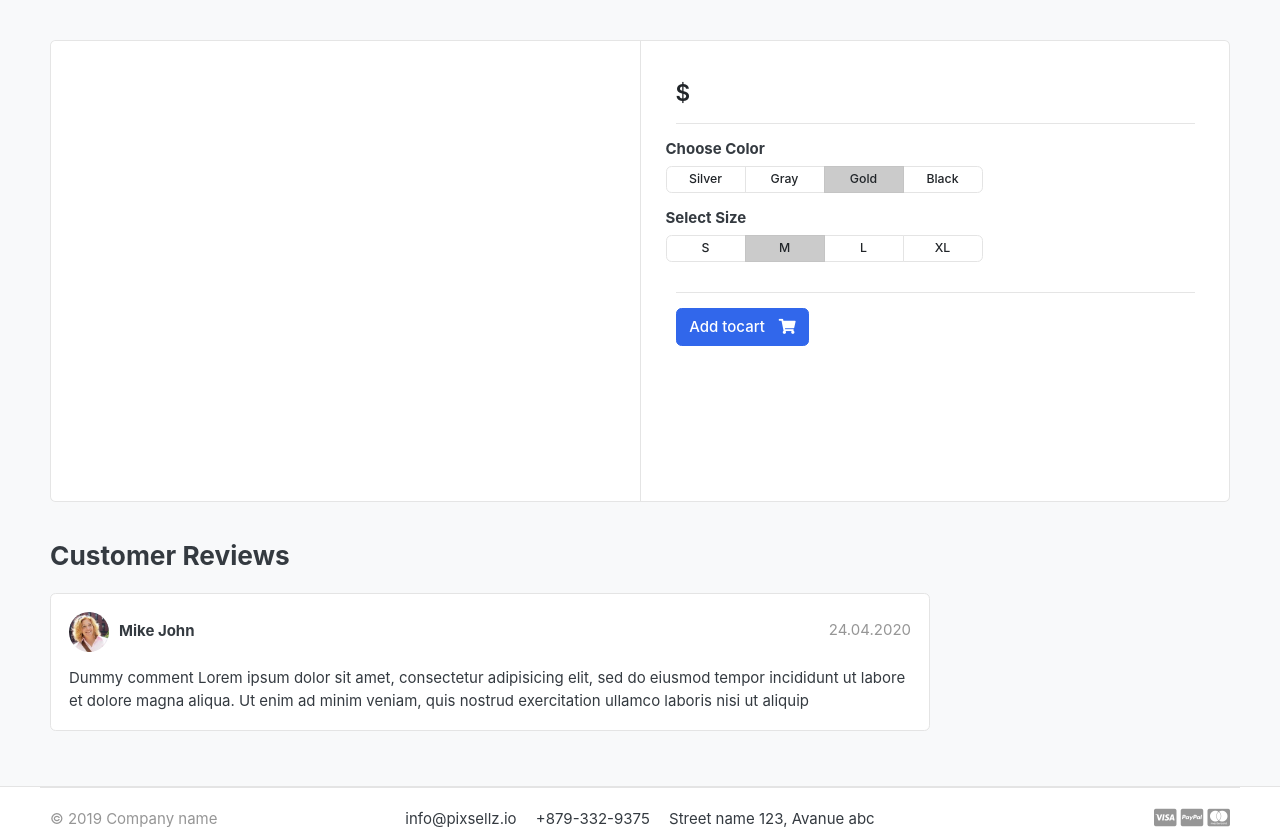
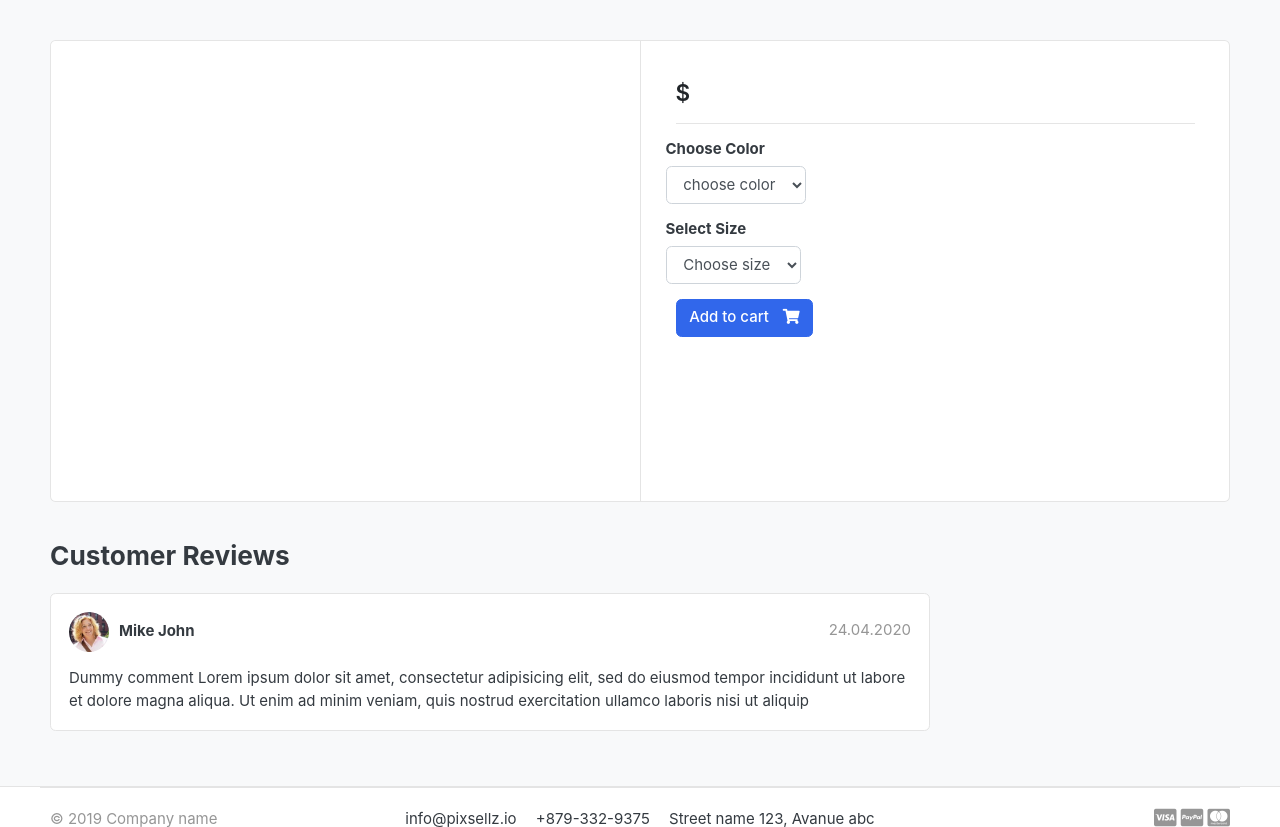
Before and after one commit to apurvpatel2121/Ecommerce, a Django app: page /store/category/1/1/ in a window 1280 px wide. Shown: the part 118-945 px from the top of the page. Run offline with Django 4.2, Linux system fonts and the light colour scheme; data that the repository does not hold is empty; some libraries are stand-ins or nearby versions; some web fonts are replaced.

Commit message:
Cart Functionality

```diff
--- a/carts/urls.py
+++ b/carts/urls.py
@@ -5,5 +5,5 @@
     path("",views.cart,name="cart"),
     path("add_cart/<int:product_id>/",views.add_cart,name="add_cart"),
     path("decrement_item/<int:cart_item>/",views.decrement_item,name="decrement_item"),
-    path("item_remove/<int:cart_item>/",views.item_remove,name="item_remove"),
+    # path("item_remove/<int:cart_item>/",views.item_remove,name="item_remove"),
 ]
--- a/carts/views.py
+++ b/carts/views.py
@@ -1,46 +1,64 @@
-from django.shortcuts import render,redirect
-from store.models import Product
-from carts.models import Cart,CartItem
+from django.shortcuts import render, redirect
+from store.models import Product, Variation
+from carts.models import Cart, CartItem
 # Create your views here.
 
+
 def _get_cart_id(request):
-    cart = request.session.session_key #get the sessionid
+    cart = request.session.session_key  # get the sessionid
     if not cart:
         cart = request.session.create()
     return cart
 
-def add_cart(request,product_id):
+
+def add_cart(request, product_id):
     product = Product.objects.get(id=product_id)
 
-    #check if cart exists then retrive otherwise create cart
+    new_variation = []
+    if request.method == "POST":
+        for key, value in request.POST.items():
+            try:
+                variation = Variation.objects.get(product=product, variation_category__iexact=key, variation_value__iexact=value)
+                new_variation.append(variation)
+            except:
+                pass
+
+    # check if cart exists then retrive otherwise create cart
     try:
         cart = Cart.objects.get(cart_id=_get_cart_id(request))
     except Cart.DoesNotExist:
         cart = Cart.objects.create(cart_id=_get_cart_id(request))
 
-    #now add the product in cart
+    cartItems = CartItem.objects.filter(product=product, cart=cart)
 
-    try:
-        #check if product is in CartItem then increment quantity
-        cartItem = CartItem.objects.get(cart=cart,product=product)
+    existing_variation = []
+    cartItem_id = []
+    for cartItem in cartItems:
+        # this will add multiple Variation objects of particular cartItem
+        existing_variation.append(list(cartItem.variations.all()))
+        cartItem_id.append(cartItem.id)
+
+    if CartItem.objects.filter(product=product, cart=cart).exists() and new_variation in existing_variation:
+        index = existing_variation.index(new_variation)
+        cartItem = CartItem.objects.get(product=product, cart=cart, id=cartItem_id[index])
         cartItem.quantity += 1
-        cartItem.save()
-    except:
-        cartItem = CartItem.objects.create(cart=cart,product=product,quantity=1)
-        cartItem.save()
+    else:
+        cartItem = CartItem.objects.create(cart=cart, product=product, quantity=1)
+        cartItem.variations.add(*new_variation)
 
+    cartItem.save()
     return redirect("cart")
 
 
-def cart(request,cart_items=None):
+def cart(request, cart_items=None):
     try:
         tax = 0
-        grand_total=0
-        sub_total=0
+        grand_total = 0
+        sub_total = 0
         cart = Cart.objects.get(cart_id=_get_cart_id(request))
         cart_items = cart.cart_products.all()
 
-        #calculate total price of products with quantity
+        # calculate total price of products with quantity
         for item in cart_items:
             item.total_price = item.product.price * item.quantity
             grand_total += item.total_price
@@ -48,25 +66,31 @@
         tax = (grand_total * 20) / 100
         sub_total = grand_total + tax
     except Cart.DoesNotExist:
-        pass #ignore
+        pass  # ignore
     context = {
-        "cart_items":cart_items,
-        "grand_total":grand_total,
-        "tax":tax,
-        "sub_total":sub_total,
+        "cart_items": cart_items,
+        "grand_total": grand_total,
+        "tax": tax,
+        "sub_total": sub_total,
     }
-    return render(request,"store/cart.html",context)
+    return render(request, "store/cart.html", context)
 
 
-def decrement_item(request,cart_item):
+def decrement_item(request, cart_item):
     item = CartItem.objects.get(id=cart_item)
-    item.quantity -= 1
-    item.save()
-    if item.quantity == 0:
+
+    if request.method == "POST":
         item.delete()
-    return redirect('cart')
+        return redirect("cart")
+    else:
+        item.quantity -= 1
+        item.save()
+        if item.quantity == 0:
+            item.delete()
+        return redirect('cart')
 
-def item_remove(request,cart_item):
-    item = CartItem.objects.get(id=cart_item)
-    item.delete()
-    return redirect("cart")
+
+# def item_remove(request, cart_item):
+#     item = CartItem.objects.get(id=cart_item)
+#     item.delete()
+#     return redirect("cart")
--- a/store/admin.py
+++ b/store/admin.py
@@ -1,8 +1,12 @@
 from django.contrib import admin
-from store.models import Product
+from store.models import Product,Variation
 # Register your models here.
 
 class ProductAdmin(admin.ModelAdmin):
     prepopulated_fields = {'slug':['product_name']}
 
+
+class VariationAdmin(admin.ModelAdmin):
+    list_display = ('product','variation_category','variation_value')
 admin.site.register(Product,ProductAdmin)
+admin.site.register(Variation,VariationAdmin)
--- a/store/templates/store/product_detail.html
+++ b/store/templates/store/product_detail.html
@@ -20,6 +20,8 @@
           </article> <!-- gallery-wrap .end// -->
         </aside>
         <main class="col-md-6 border-left">
+          <form action="{% url 'add_cart' product_detail.id %}" method="POST">
+            {% csrf_token %}
             <article class="content-body">
 
               <h2 class="title">{{ product_detail.product_name }}</h2>
@@ -32,57 +34,39 @@
 
 
               <hr>
+
               <div class="row">
               <div class="item-option-select">
                 <h6>Choose Color</h6>
-                <div class="btn-group btn-group-sm btn-group-toggle" data-toggle="buttons">
-                  <label class="btn btn-light">
-                    <input type="radio" name="radio_color"> Silver
-                  </label>
-                  <label class="btn btn-light">
-                    <input type="radio" name="radio_color"> Gray
-                  </label>
-                  <label class="btn btn-light active">
-                    <input type="radio" name="radio_color checked"> Gold
-                  </label>
-                  <label class="btn btn-light">
-                    <input type="radio" name="radio_color"> Black
-                  </label>
-                </div>
+                <select name="color" class="form-control" required>
+                  <option value="" disabled selected>choose color</option>
+                  {% for i in product_detail.product_variation.colors %}
+                  <option value="{{i.variation_value | lower}}">{{ i.variation_value | capfirst }}</option>
+                  {% endfor %}
+                </select>
               </div>
             </div> <!-- row.// -->
+
             <div class="row">
               <div class="item-option-select">
                 <h6>Select Size</h6>
-                <div class="btn-group btn-group-sm btn-group-toggle" data-toggle="buttons">
-                  <label class="btn btn-light">
-                    <input type="radio" name="radio_color"> S
-                  </label>
-                  <label class="btn btn-light active">
-                    <input type="radio" name="radio_color" checked> M
-                  </label>
-                  <label class="btn btn-light">
-                    <input type="radio" name="radio_color"> L
-                  </label>
-                  <label class="btn btn-light">
-                    <input type="radio" name="radio_color"> XL
-                  </label>
-                </div>
+                <select name="size" class="form-control" required>
+                  <option value="" disabled selected>Choose size</option>
+                  {% for i in product_detail.product_variation.sizes %}
+                  <option value="{{i.variation_value | lower}}">{{ i.variation_value | capfirst }}</option>
+                  {% endfor %}
+                </select>
               </div>
             </div> <!-- row.// -->
+
+            {% if product_detail.stock <= 0 %}
             <hr>
-            {% if product_detail.stock <= 0 %}
             <h5 style="color:red">Out of Stock</h5>
             {% else %}
-                {% if product_in_user_cart %}
-                <a href="#" class="btn  btn-success"> <span class="text">Added to
-                  cart</span> <i class="fas fa-check"></i> </a>
-                  <a href="{% url 'cart' %}" class="btn  btn-outline-primary"> <span class="text">View Cart</span> <i class="fas fa-eye"></i> </a>
-                {% else %}
-                <a href="{% url 'add_cart' product_detail.id %}" class="btn  btn-primary"> <span class="text">Add tocart</span> <i class="fas fa-shopping-cart"></i> </a>
-                {% endif %}
+                <button type="submit" class="btn  btn-primary"> <span class="text">Add to cart</span> <i class="fas fa-shopping-cart"></i> </button>
                 {% endif %}
               </article> <!-- product-info-aside .// -->
+            </form>
             </main> <!-- col.// -->
       </div> <!-- row.// -->
     </div> <!-- card.// -->
--- a/store/views.py
+++ b/store/views.py
@@ -35,16 +35,17 @@
 
 def product_detail(request, category_slug, product_slug):
     product = Product.objects.filter(slug=product_slug).first()
+    context = {}
 
     # get the cart_id from session
     cart_id = _get_cart_id(request)
     product_in_user_cart = CartItem.objects.filter(
         cart__cart_id=cart_id, product=product).exists()
 
-    context = {
+    context.update({
         'product_detail': product,
-        'product_in_user_cart': product_in_user_cart,
-    }
+        # 'product_in_user_cart': product_in_user_cart,
+    })
     return render(request, "store/product_detail.html", context)
 
 def search(request):
```
Also changed, not shown: carts/admin.py (+8 -2 lines), carts/models.py (+4 -3 lines), store/models.py (+25 -0 lines), store/templates/store/cart.html (+14 -3 lines), carts/migrations/0003_alter_cartitem_unique_together.py (added), carts/migrations/0004_cartitem_variations.py (added), carts/migrations/0005_alter_cartitem_unique_together.py (added), store/migrations/0004_variation.py (added), store/migrations/0005_alter_variation_product.py (added). Lines whose indentation alone changed are shown as unchanged.
